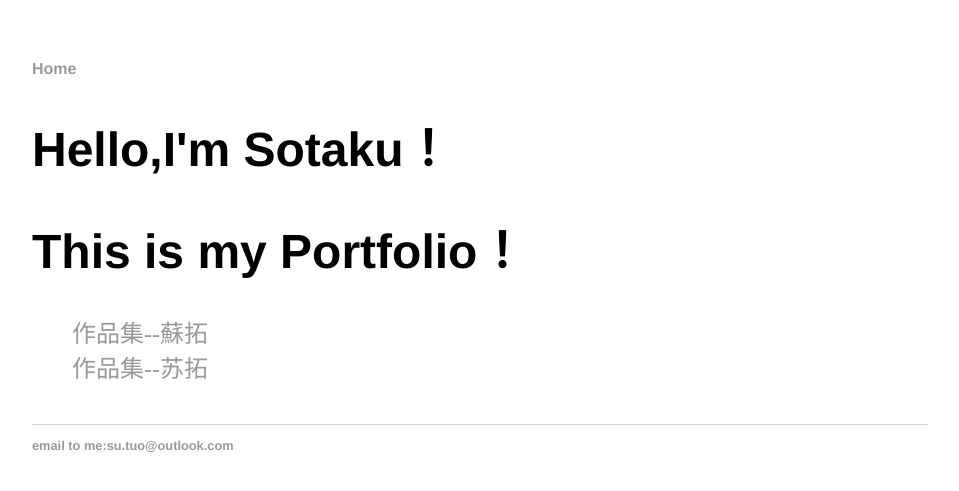
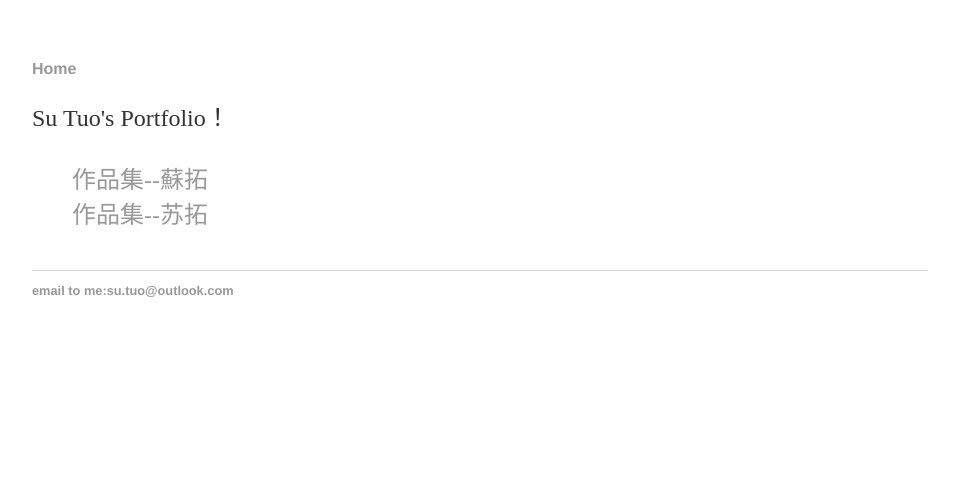
Before and after one commit to SotakuStudio/SotakuStudio.github.io, a Jekyll site: the page built from index.html, in a window 1280 px wide. Shown: the top 491 px of the page, without its empty margins (160-1119 px from the left). Built offline with Jekyll 4.4.1, drawn with Linux system fonts in a browser that asks for light colours.

Commit message:
Update index.html

```diff
--- a/index.html
+++ b/index.html
@@ -3,8 +3,7 @@ layout: default
 title: Portfolio
 ---
 <div class="blurb">
-    <h1>Hello,I'm Sotaku！</h1>
-    <h1>This is my Portfolio！</h1>
+    <p>Su Tuo's Portfolio！</p>
 </div><!-- /.blurb -->
     <ul class="posts">
 
```
